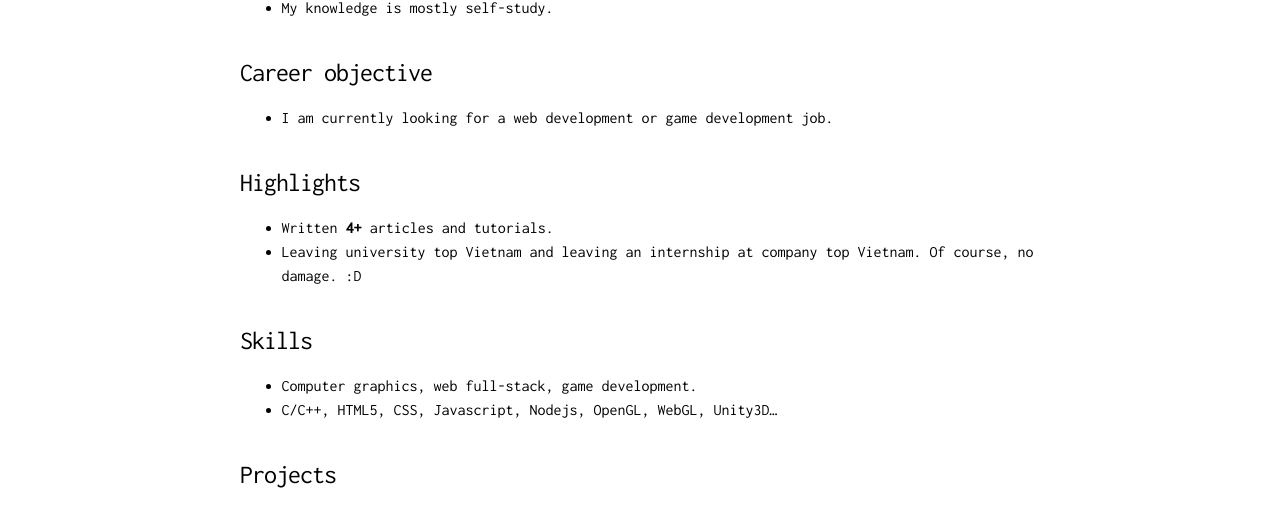
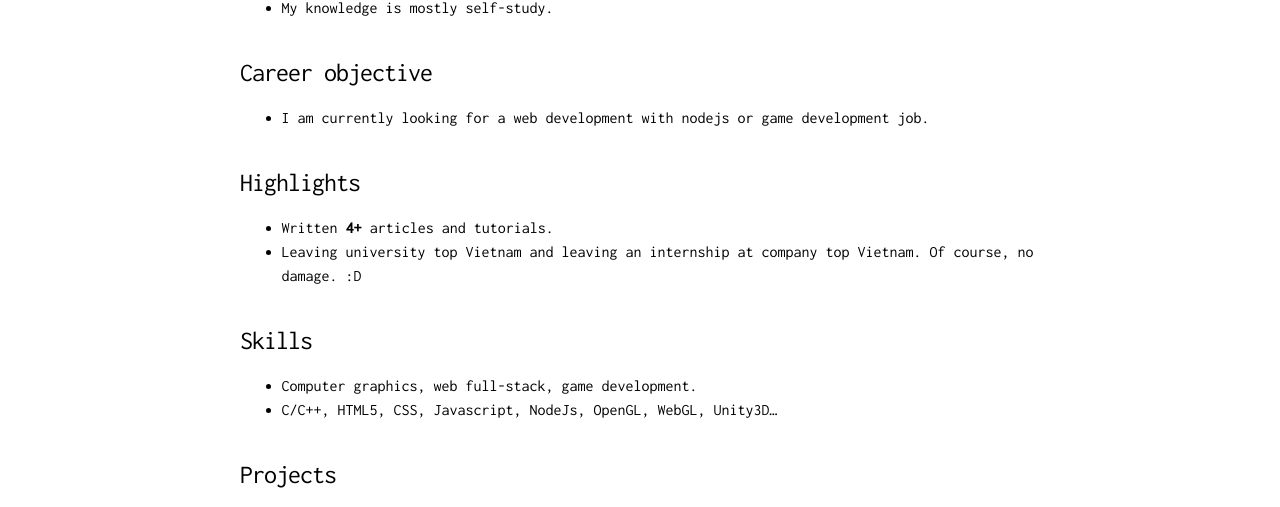
Before and after one commit to x3pi/x3pi.github.io, a Jekyll site: the page built from _posts/2018-11-26-phan-van-phuc.md, in a window 1280 px wide. Shown: the part 341-848 px from the top of the page. Built offline with Jekyll 4.4.1, drawn with Linux system fonts in a browser that asks for light colours; nearby versions of some CDN libraries; comment, search, counter and statistics services are not loaded.

Commit message:
Update from Forestry.io - Updated phan-van-phuc.md

```diff
--- a/_posts/2018-11-26-phan-van-phuc.md
+++ b/_posts/2018-11-26-phan-van-phuc.md
@@ -14,7 +14,7 @@ tags: []
 
 ### Career objective
 
-* I am currently looking for a web development or game development job.
+* I am currently looking for a web development with nodejs or game development job.
 
 ### Highlights
 
@@ -24,7 +24,7 @@ tags: []
 ### Skills
 
 * Computer graphics, web full-stack, game development.
-* C/C++, HTML5, CSS, Javascript, Nodejs, OpenGL, WebGL, Unity3D...
+* C/C++, HTML5, CSS, Javascript, NodeJs, OpenGL, WebGL, Unity3D...
 
 ### Projects
 
```
